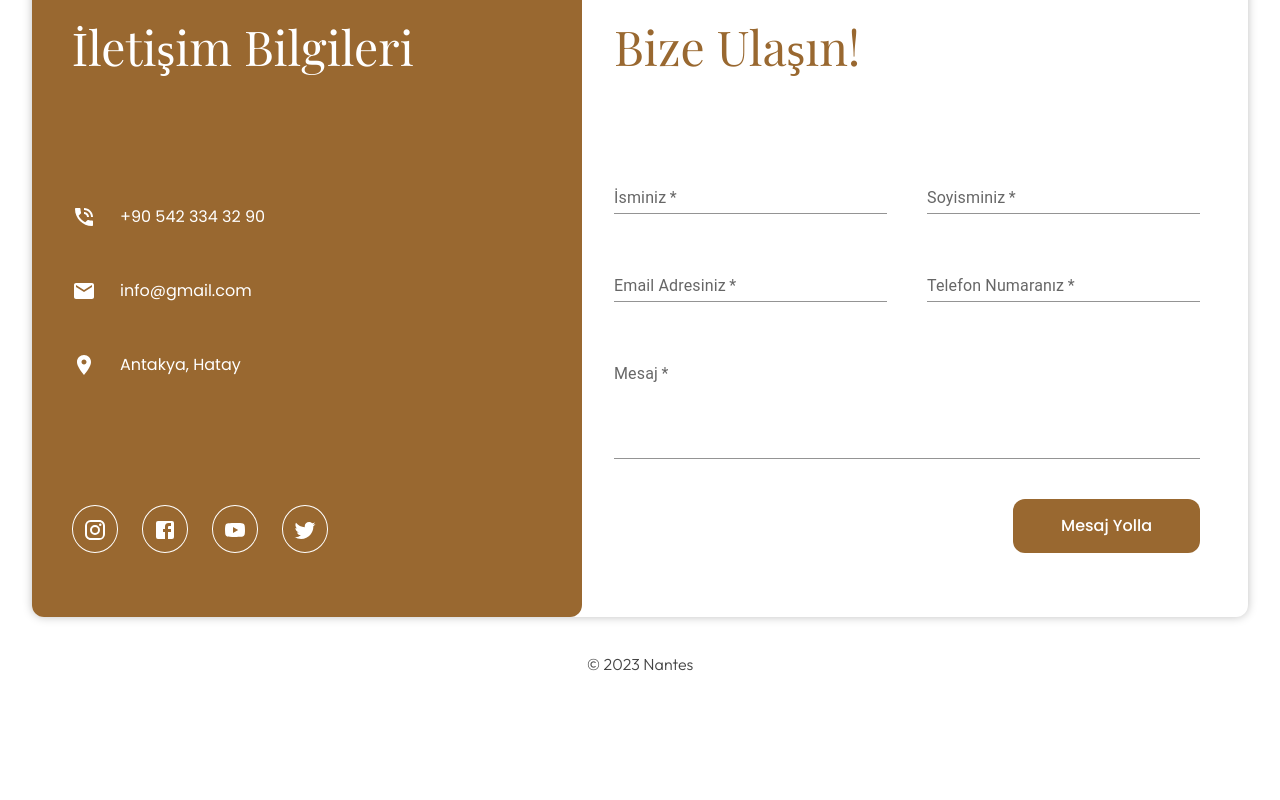
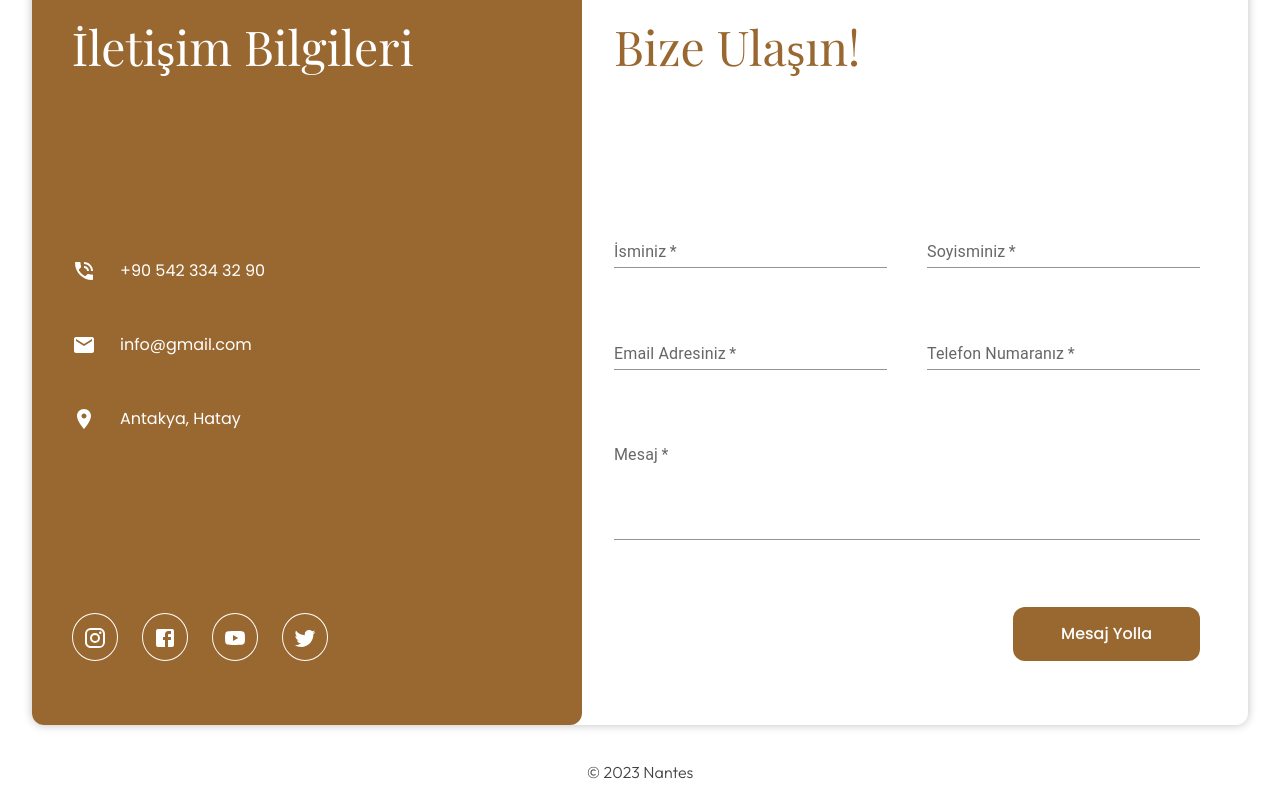
Before and after one commit to uzaydalyan/nantesmimarlik, a Next.js app: page / in a window 1280 px wide. Shown: the part 3699-4499 px from the top of the page. Before the commit the page ends 4391 px from the top, so only its background shows below. Built offline with nearby package versions, Linux system fonts and the light colour scheme; a web font is replaced by a local one.

Commit message:
done with form

```diff
--- a/components/ContactCard.tsx
+++ b/components/ContactCard.tsx
@@ -6,10 +6,18 @@ import InstagramIcon from '@mui/icons-material/Instagram';
 import FacebookIcon from '@mui/icons-material/Facebook';
 import YouTubeIcon from '@mui/icons-material/YouTube';
 import TwitterIcon from '@mui/icons-material/Twitter';
-import { TextField, Button } from '@mui/material';
-import { useEffect, useState } from 'react';
+import { TextField, Button, FormControl, FormHelperText } from '@mui/material';
+import { useEffect, useRef, useState } from 'react';
+import emailjs from '@emailjs/browser';
+import '../constants';
+import { EMAILJS_PUBLIC_KEY, EMAILJS_SERVICE_ID, EMAILJS_TEMPLATE_ID } from '../constants';
+import {Form} from  '../utilities/Form';
+import {FormFilter} from '../utilities/FormFilter';
 
 const ContactCard = () => {
+
+    const errorText = "Alanı kontrol ediniz."
+    const form = useRef<HTMLFormElement>(null);
 
     const [name, setName] = useState("")
     const [surname, setSurname] = useState("")
@@ -23,22 +31,32 @@ const ContactCard = () => {
     const [phoneError, setPhoneError] = useState(false)
     const [messageError, setMessageError] = useState(false)
 
-    useEffect(() => {
-        console.log(name + " " + nameError)
-        console.log(surname + " " + surnameError)
-        console.log(email + " " + emailError)
-        console.log(phone + " " + phoneError)
-        console.log(message + " " + messageError)
-    })
     const handleSubmit = () => {
 
-        setNameError(name == "")
-        setSurnameError(surname == "")
-        setEmailError(email == "")
-        setMessageError(message == "")
-        setPhoneError(phone == "")
+        let validityMap = FormFilter.getInstance().getValidityMap(new Form(
+            name,
+            surname,
+            email,
+            phone,
+            message
+        ))
 
-        if(email && name && surname && phone && message){
+        setNameError(!validityMap.get("name"))
+        setSurnameError(!validityMap.get("surname"))
+        setEmailError(!validityMap.get("email"))
+        setMessageError(!validityMap.get("message"))
+        setPhoneError(!validityMap.get("phone"))
+
+        if(validityMap.get("name") && validityMap.get("surname") && validityMap.get("email") && validityMap.get("phone") && validityMap.get("message")){
+
+            console.log("hello");
+
+            emailjs.sendForm(EMAILJS_SERVICE_ID, EMAILJS_TEMPLATE_ID, form.current || "", EMAILJS_PUBLIC_KEY)
+            .then((result) => {
+                console.log(result.text);
+            }, (error) => {
+                console.log(error.text);
+            });
 
         } else{
 
@@ -83,18 +101,16 @@ const ContactCard = () => {
             </div>
             <div className={styles.form}>
                 <div className={styles.form_title}>Bize Ulaşın!</div>
-                <div className={styles.form_form}>
-
-                    <TextField id="name" label="İsminiz" variant="standard" required value={name} onChange={e => setName(e.target.value)} error={nameError} />
-                    <TextField id="surname" label="Soyisminiz" variant="standard" required value={surname} onChange={e => setSurname(e.target.value)} error={surnameError} />
-                    <TextField id="email" label="Email Adresiniz" variant="standard" required value={email} onChange={e => setEmail(e.target.value)} error={emailError} />
-                    <TextField id="phone_number" label="Telefon Numaranız" variant="standard" required value={phone} onChange={e => setPhone(e.target.value)}  error={phoneError} />
-                    <div className={styles.message}><TextField id="standard-basic" label="Mesaj" variant="standard" multiline rows={4} required value={message} onChange={e => setMessage(e.target.value)} error={messageError} /></div>
+                <form className={styles.form_form} ref={form}>
+                    <TextField name="name" id="name" label="İsminiz" variant="standard" required value={name} onChange={e => setName(e.target.value)} error={nameError} helperText={nameError && errorText} />
+                    <TextField name="surname" id="surname" label="Soyisminiz" variant="standard" required value={surname} onChange={e => setSurname(e.target.value)} error={surnameError} helperText={surnameError && errorText} />
+                    <TextField name="email" id="email" label="Email Adresiniz" variant="standard" required value={email} onChange={e => setEmail(e.target.value)} error={emailError} helperText={emailError && errorText} />
+                    <TextField name="phone" id="phone_number" label="Telefon Numaranız" variant="standard" required value={phone} onChange={e => setPhone(e.target.value)}  error={phoneError} helperText={phoneError && errorText} />
+                    <div className={styles.message}><TextField name="message" id="message" label="Mesaj" variant="standard" multiline rows={4} required value={message} onChange={e => setMessage(e.target.value)} error={messageError} helperText={messageError && errorText} /></div>
                     <div className={styles.button_bg}>
                         <div className={styles.button} onClick={handleSubmit} >Mesaj Yolla</div>
                     </div>
-
-                </div>
+                </form>
             </div>
         </div>
     );
--- a/package.json
+++ b/package.json
@@ -9,15 +9,18 @@
     "lint": "next lint"
   },
   "dependencies": {
+    "@emailjs/browser": "^3.11.0",
     "@emotion/react": "^11.11.1",
     "@emotion/styled": "^11.11.0",
     "@mui/icons-material": "^5.14.8",
     "@mui/material": "^5.14.8",
     "bootstrap": "^5.3.1",
+    "email-js": "^2.0.2",
     "next": "13.4.19",
     "react": "18.2.0",
     "react-dom": "18.2.0",
-    "sass": "^1.66.1"
+    "sass": "^1.66.1",
+    "swiper": "^10.2.0"
   },
   "devDependencies": {
     "@types/node": "20.5.9",
--- a/styles/ContactCard.module.scss
+++ b/styles/ContactCard.module.scss
@@ -7,7 +7,7 @@
     margin-bottom: 35px;
     display: grid;
     grid-template-columns: 550px 650px;
-    height: 665px;
+    height: 773px;
     box-shadow: 0px 0px 10px 0px rgba(0, 0, 0, 0.25);
     border-radius: 12px;
 
--- /dev/null
+++ b/utilities/Form.tsx
@@ -0,0 +1,22 @@
+
+export class Form{
+
+    name: string;
+    surname: string;
+    email: string;
+    phone: string;
+    message: string;
+
+    public constructor(name: string,
+        surname: string,
+        email: string,
+        phone: string,
+        message: string,){
+
+        this.name = name;
+        this.surname = surname;
+        this.email = email;
+        this.phone = phone;
+        this.message = message;
+    }
+}
--- /dev/null
+++ b/utilities/FormFilter.tsx
@@ -0,0 +1,58 @@
+import {Form} from '../utilities/Form'
+
+export class FormFilter {
+
+    public static instance : FormFilter;
+
+    public static getInstance(): FormFilter {
+        if (!FormFilter.instance) {
+            FormFilter.instance = new FormFilter();
+        }
+
+        return FormFilter.instance;
+    }
+
+    public getValidityMap(form: Form) : Map<string, Boolean>{
+
+        let map = new Map<string, Boolean>();
+
+        let isNameValid = this.getNameValidity(form.name);
+        let isSurnameValid = this.getNameValidity(form.surname);
+        let isEmailValid = this.getEmailValidity(form.email);
+        let isPhoneValid = this.getPhoneValidity(form.phone);
+        let isMessageValid = this.getMessageValidity(form.name);
+
+        map.set("name", isNameValid);
+        map.set("surname", isSurnameValid);
+        map.set("email", isEmailValid);
+        map.set("phone", isPhoneValid);
+        map.set("message", isMessageValid);
+
+        return map;
+    }
+
+    private getNameValidity(surname: string) : Boolean {
+        return this.isNotEmpty(surname) && surname.length < 30;
+    }
+
+    private getEmailValidity(email: string) : Boolean {
+
+        let regex = new RegExp(/^[A-Za-z0-9_!#$%&'*+\/=?`{|}~^.-]+@[A-Za-z0-9.-]+$/, "gm");
+        return regex.test(email);
+    }
+
+    private getPhoneValidity(phone: string) : Boolean{
+
+        let regex = new RegExp(/^[+]*[(]{0,1}[0-9]{1,4}[)]{0,1}[-\s\./0-9]*$/);
+        return regex.test(phone);
+
+    }
+
+    private getMessageValidity(message: string) : Boolean{
+        return this.isNotEmpty(message);
+    }
+
+    private isNotEmpty(input: string) : Boolean {
+        return input != "" && input != null;
+    }
+}
```
Also changed, not shown: 2 other files (tests, documents, lock files or other folders).
